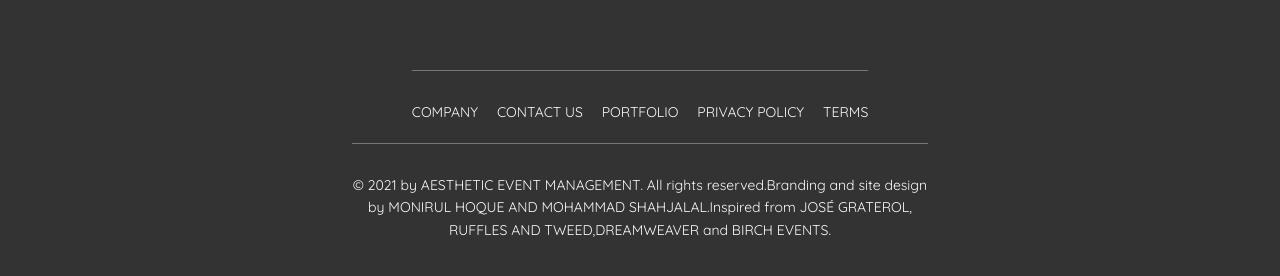
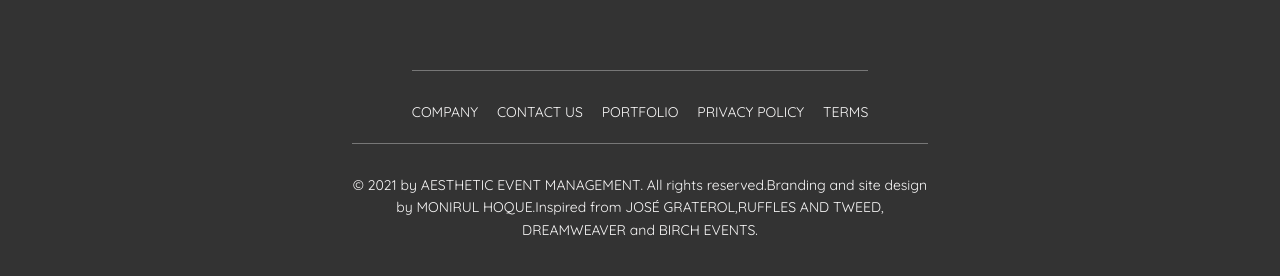
Before and after one commit to Monirul-98/Aesthetic, a website: page gallery.html in a window 1280 px wide. Shown: the part 1461-1737 px from the top of the page. Drawn offline with nearby package versions, Linux system fonts and the light colour scheme; a web font is replaced by a local one.

Commit message:
footer change

```diff
--- a/gallery.html
+++ b/gallery.html
@@ -97,7 +97,7 @@
                     </ul>
                 </div>
                 <div class="footer__copyright">
-                    &copy; 2021 by <a href="index.html" class="footer__link">Aesthetic Event Management</a>. All rights reserved.Branding and site design by <a href="#" class="footer__link">Monirul Hoque and Mohammad Shahjalal</a>.Inspired from <a href="https://josedesigns.com/" class="footer__link">JOSÉ GRATEROL</a>,<a href="https://rufflesandtweed.com/" class="footer__link">Ruffles and tweed</a>,<a href="https://www.dreamweaver.com.bd/" class="footer__link">Dreamweaver</a> and <a href="https://birchevents.com/" class="footer__link">Birch events</a>.
+                    &copy; 2021 by <a href="index.html" class="footer__link">Aesthetic Event Management</a>. All rights reserved.Branding and site design by <a href="#" class="footer__link">Monirul Hoque</a>.Inspired from <a href="https://josedesigns.com/" class="footer__link">JOSÉ GRATEROL</a>,<a href="https://rufflesandtweed.com/" class="footer__link">Ruffles and tweed</a>,<a href="https://www.dreamweaver.com.bd/" class="footer__link">Dreamweaver</a> and <a href="https://birchevents.com/" class="footer__link">Birch events</a>.
                 </div>
     </footer>
 </body>
```
Also changed, not shown: index.html (+1 -1 lines), login.html (+1 -1 lines).
